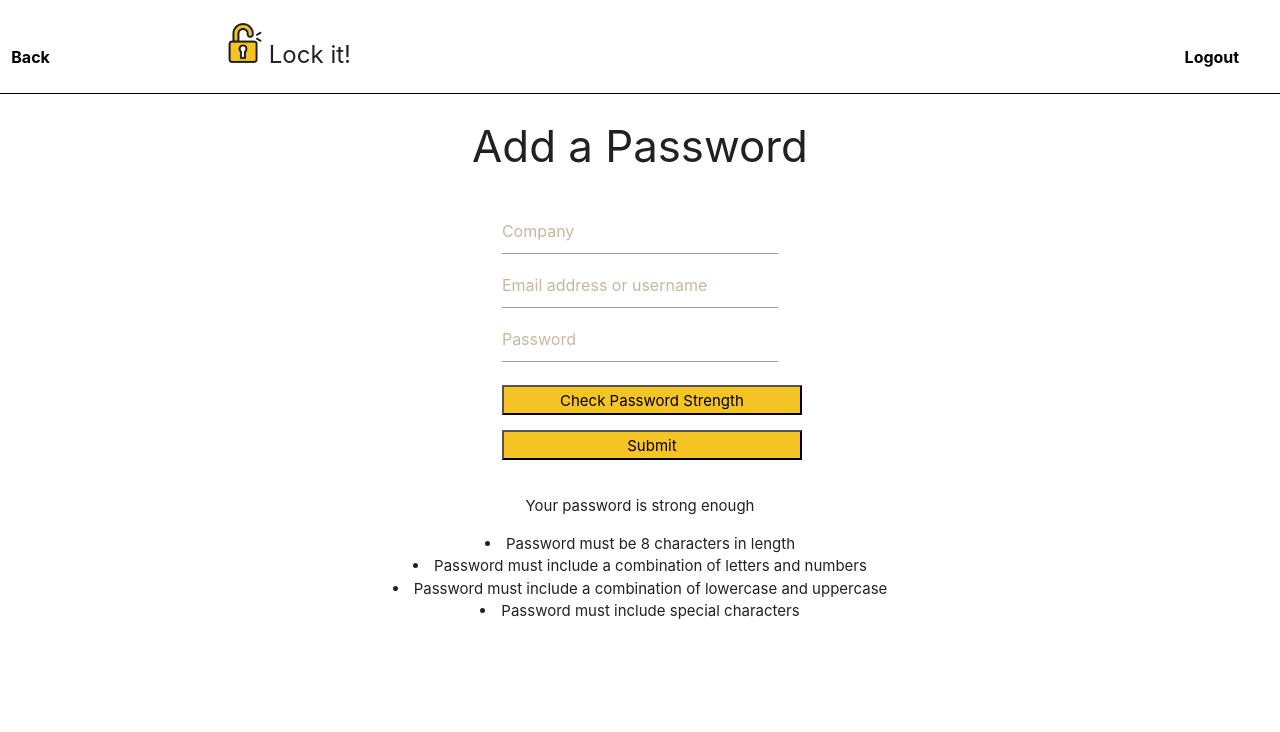
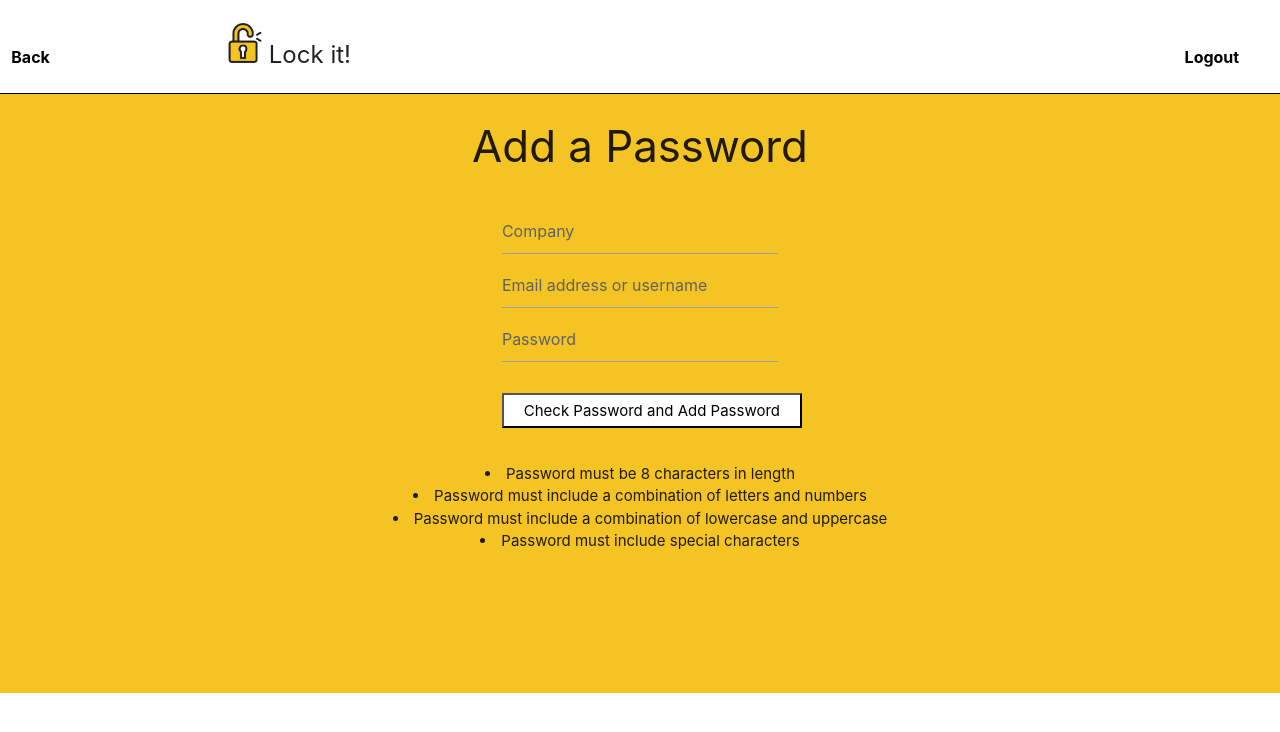
Before and after one commit to benwuNYC/Lock-it-Web-App, a Flask app: page /add in a window 1280 px wide. Shown: the top 732 px of the page. Run offline with Flask 2, Linux system fonts and the light colour scheme; some libraries are stand-ins or nearby versions.

Commit message:
second commit

```diff
--- a/password/app/routes.py
+++ b/password/app/routes.py
@@ -30,24 +30,26 @@ def index():
 
 @app.route('/register', methods = ['GET','POST'])
 def register():
-    return render_template("register.html")
+    return render_template("register.html", username_exists = False)
 
 @app.route('/newUser', methods = ['GET', 'POST'])
 def newUser():
     passwords = mongo.db.passwords
     if request.method == 'GET':
-        return "A"
+        return redirect('/')
     user_data = request.form
-    if passwords.find_one(user_data['username'].lower()):
-        return "Sorry, username taken"
-    print(user_data)
+
+    if (passwords.find_one(user_data['username'].lower())) != None:
+        return render_template('register.html', username_exists = True)
     passwords.insert({"username": user_data['username'].lower(), "password":user_data['password']})
-    return redirect('/')
+
+    session['username'] = user_data['username'].lower()
+    return render_template("user.html", username = session['username'])
 
 
 @app.route('/login')
 def login():
-    return render_template("login.html")
+    return render_template("login.html", user_not_found = False)
 
 @app.route('/User', methods = ['GET', 'POST'])
 def user():
@@ -59,7 +61,7 @@ def user():
     password = list(passwords.find({"username":user_data['username'].lower(), "password":user_data['password']}))
     print(password)
     if len(password) == 0:
-        return("User not found")
+        return render_template("login.html", user_not_found = True)
 
     session['username'] = user_data['username'].lower()
     allPassword = list(mongo.db.allPasswords.find({"username":session['username']}))
@@ -71,18 +73,18 @@ def user():
 
 @app.route('/add', methods = ['GET', 'POST'])
 def add():
-    return render_template("add.html", strong_pass = True)
+    return render_template("add.html", strong_pass = 2)
 
 @app.route('/adding', methods = ['POST'])
 def adding():
     user_data = request.form
     if not model.check_password(user_data['pass_company']):
-        return render_template("add.html", strong_pass = False)
+        return render_template("add.html", strong_pass = 0)
 
     mongo.db.allPasswords.insert({'username': session['username'], 'company' : user_data['company'], 'user_company' : user_data['user_company'], 'pass_company' : user_data['pass_company']})
 
     allPassword = list(mongo.db.allPasswords.find({"username":session['username']}))
-    return render_template("user.html", events = allPassword, username = session['username'])
+    return render_template("add.html", strong_pass = 1)
 
 
 @app.route('/logout')
--- a/password/app/static/style.css
+++ b/password/app/static/style.css
@@ -31,40 +31,43 @@ body{
     text-align:center;
 }
 .submit_button{
-    width:300px;
+    width:310px;
     height:50px;
     background-color:#F4C424;
 }
 .welcome_box{
     text-align:center;
-    background-color:#F4C424;
 }
 .password_button{
-    height:30px;
+    height:35px;
     width:300px;
     text-align:center;
     background-color:#F4C424
 }
 .submit_button2{
-    height:30px;
+    height:35px;
     width:300px;
     text-align:center;
-    background-color:#F4C424
+    background-color: white;
 }
 .delete_button{
     height:30px;
-    width:300px;
+    width:340px;
     text-align:center;
-    background-color:#F4C424
+    background-color: white;
 }
 .password_suggestions{
     text-align:center;
 }
+
+.user_header{
+    color: #616161;;
+}
 .update_button{
     height:30px;
-    width:320px;
+    width:340px;
     text-align:center;
-    background-color:#F4C424
+    background-color: white;
 }
 .logout_link{
     color:black;
@@ -72,3 +75,17 @@ body{
 .back_button{
     color:black;
 }
+.menu_bar{
+    background-color:#F4C424
+}
+
+.Background_Color{
+    background-color:#F4C424;
+    height:600;
+}
+
+.register_header2{
+    height:1px;
+    background-color:black;
+    width:50px;
+}
--- a/password/app/templates/add.html
+++ b/password/app/templates/add.html
@@ -12,7 +12,7 @@
     <meta name="viewport" content="width=device-width, initial-scale=1">
     <style>
         ::placeholder{
-            color:#C6B89E;
+            color: #616161 ;
         }
     </style>
     </head>
@@ -35,6 +35,7 @@
             </div>
         </div>
 
+        <div class="Background_Color">
         <div class="row">
             <div class=" register_header"> </div>
         </div>
@@ -51,28 +52,27 @@
                             <input type="text" name="company" value="" placeholder="Company">
                             <input type="text" name="user_company" value="" placeholder = "Email address or username"/>
                             <input type="password" name="pass_company"  value="" placeholder = "Password" />
+                            <br>
+                            <br>
+                            <input class="submit_button2" type="submit" value="Check Password and Add Password"/>
                         </form>
-                    <form method="post" action="/checkpassword">
-                        <input class="password_button"type="submit" value="Check Password Strength"/>
-                    </form>
-                    <form method="post" action="/adding">
-                        <input class="submit_button2" type="submit" value="Submit"/>
-                    </form>
+
                     </div>
                     <div class="col s4"></div>
                 </div>
                 <div class="container">
                     <div class="password_suggestions">
-                    {% if not strong_pass %} <p> Please use a stronger password.</p>
+                        {% if strong_pass == 0 %} <p> Please use a stronger password.</p>
 
-                    {% else %}
-                    <p>Your password is strong enough</p>
+                        {% elif strong_pass == 1 %}
+                        <p>Your password is strong enough. It has been successfully added.</p>
+
                         {% endif %}
                         <li> Password must be 8 characters in length </li>
                         <li> Password must include a combination of letters and numbers </li>
                         <li> Password must include a combination of lowercase and uppercase</li>
                         <li> Password must include special characters</li>
-
+                    </div>
                 </div>
             </div>
         </div>
--- a/password/app/templates/index.html
+++ b/password/app/templates/index.html
@@ -71,6 +71,7 @@
               </div>
               <p> Security is especially important in a world prevalent with cyber criminals. One way to protect your sensitive information is through strong passwords. With our built in password checker, you can be confident that your account remains safe. </p>
               <br>
+              <br>
             </div>
         </div>
       </div>
--- a/password/app/templates/login.html
+++ b/password/app/templates/login.html
@@ -12,7 +12,7 @@
     <meta name="viewport" content="width=device-width, initial-scale=1">
     <style>
         ::placeholder{
-            color:#C6B89E;
+            color: #616161;
         }
     </style>
     </head>
@@ -47,5 +47,8 @@
                 <div class="col s4"></div>
             </div>
         </div>
+        {% if user_not_found %}
+        <p><center>Your username or password is incorrect.</center></p>
+        {% endif %}
     </body>
 </html>
--- a/password/app/templates/register.html
+++ b/password/app/templates/register.html
@@ -12,7 +12,7 @@
     <meta name="viewport" content="width=device-width, initial-scale=1">
     <style>
         ::placeholder{
-            color:#C6B89E;
+            color: #616161;
         }
     </style>
     </head>
@@ -47,5 +47,6 @@
                 <div class="col s4"></div>
             </div>
         </div>
+        {% if username_exists%}<p> <center>This username already exists. Try another username. <center></center></p> {% endif %}
     </body>
 </html>
```
Also changed, not shown: password/app/templates/delete.html (+5 -2 lines), password/app/templates/update.html (+5 -3 lines), password/app/templates/user.html (+10 -6 lines). Lines whose indentation alone changed are shown as unchanged.
